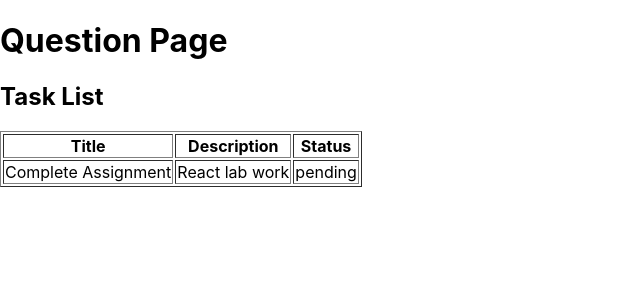
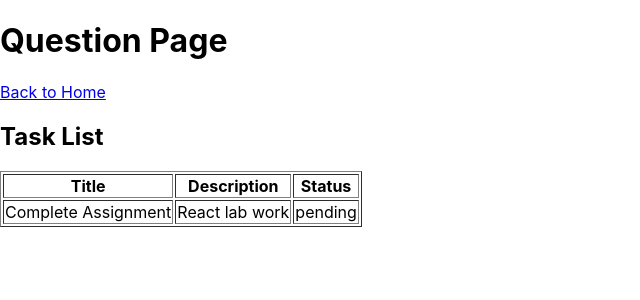
Before and after one commit to Uppunuthalaswathi/stacktrack-lab-FSDLAB2-24WH5A0501, a React (Create React App) app: page /tasks in a window 1280 px wide. Shown: the top 300 px of the page, without its empty margins (0-640 px from the left). Built offline with nearby package versions, Linux system fonts and the light colour scheme.

Commit message:
Added QuestionPage to render QuestionComponent

```diff
--- a/src/pages/QuestionPage.js
+++ b/src/pages/QuestionPage.js
@@ -1,13 +1,16 @@
 import React from 'react';
+import { Link } from 'react-router-dom';
 import QuestionComponent from '../components/question/QuestionComponent';
 
 function QuestionPage() {
   return (
     <div>
       <h1>Question Page</h1>
+      <p>
+        <Link to="/">Back to Home</Link>
+      </p>
       <QuestionComponent />
     </div>
   );
 }
-
 export default QuestionPage;
```
